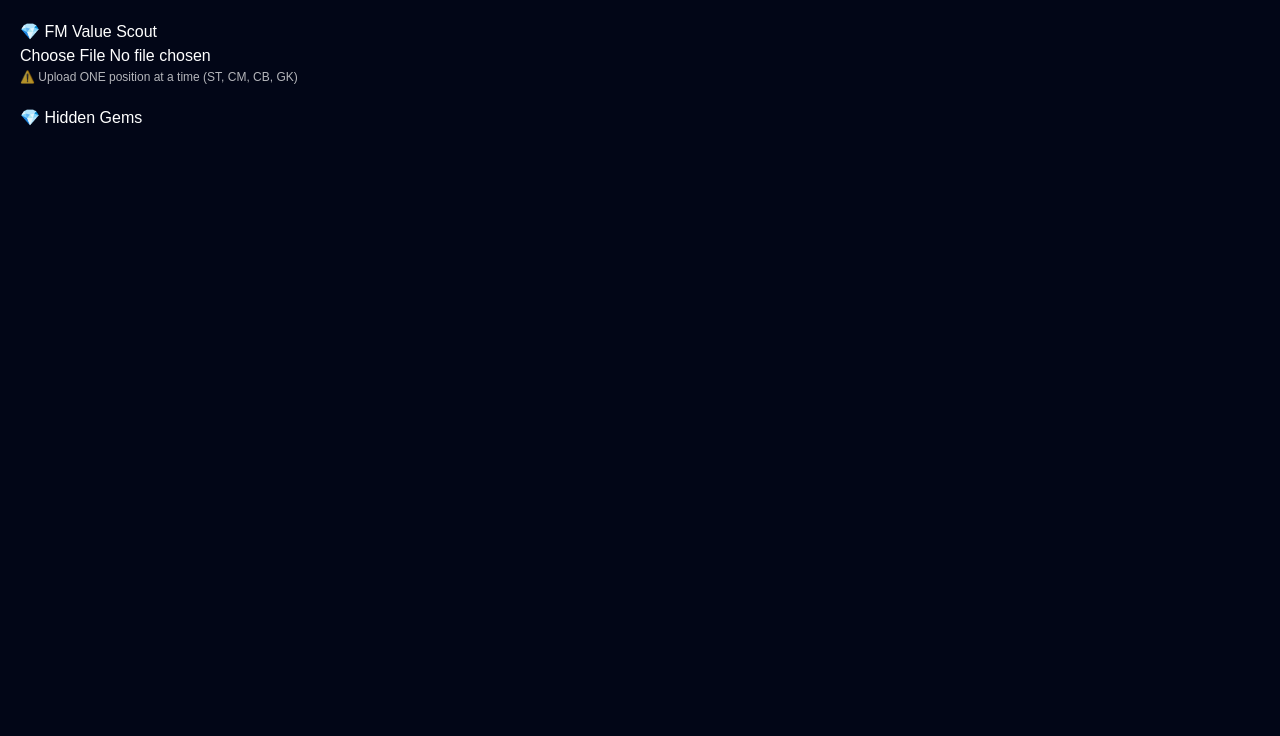
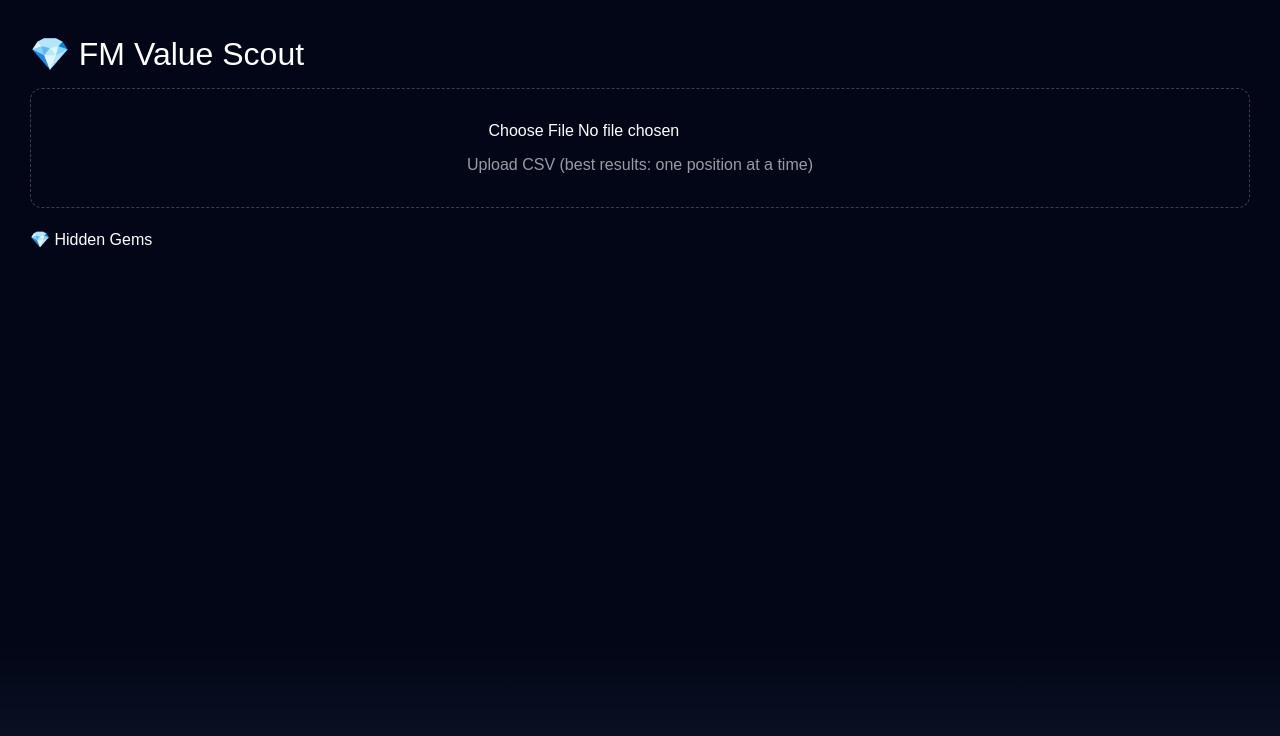
Before and after one commit to jakesummersFM/valuescout, a Next.js app: page / in a window 1280 px wide. Shown: the top 736 px of the page. Built offline with nearby package versions, Linux system fonts and the light colour scheme.

Commit message:
UI upgrade

```diff
--- a/app/page.tsx
+++ b/app/page.tsx
@@ -21,17 +21,11 @@ export default function Home() {
   const [shortlist, setShortlist] = useState<Player[]>([]);
   const [loading, setLoading] = useState(false);
 
-  // 🔥 UNIVERSAL CSV PARSER
+  // CSV PARSER
   const parseCSV = (text: string): Player[] => {
     const lines = text.split("\n").filter(l => l.trim() !== "");
 
-    const detectDelimiter = (row: string) => {
-      const comma = (row.match(/,/g) || []).length;
-      const semi = (row.match(/;/g) || []).length;
-      return semi > comma ? ";" : ",";
-    };
-
-    const delimiter = detectDelimiter(lines[0]);
+    const delimiter = lines[0].includes(";") ? ";" : ",";
     const split = (row: string) => row.split(delimiter).map(c => c.trim());
     const headers = split(lines[0]).map(h => h.toLowerCase());
 
@@ -46,13 +40,12 @@ export default function Home() {
       club: findCol(["club"]),
       value: findCol(["value"]),
       wage: findCol(["wage"]),
-
       stat1: findCol(["goals", "sv %", "saves", "tackles"]),
       stat2: findCol(["assists", "xg", "interceptions"]),
       stat3: findCol(["shots", "passes", "key passes"]),
     };
 
-    const data: Player[] = lines.slice(1).map(row => {
+    return lines.slice(1).map(row => {
       const c = split(row);
       const get = (i: number) => (i >= 0 ? c[i] : "");
 
@@ -64,22 +57,14 @@ export default function Home() {
         club: get(COL.club) || undefined,
         value: get(COL.value) || undefined,
         wage: get(COL.wage) || undefined,
-
         stat1: Number(get(COL.stat1)) || 0,
         stat2: Number(get(COL.stat2)) || 0,
         stat3: Number(get(COL.stat3)) || 0,
       };
-    });
-
-    return data.filter(
-      p =>
-        p.name &&
-        p.pos &&
-        !p.name.toLowerCase().includes("name")
-    );
+    }).filter(p => p.name && p.pos);
   };
 
-  // 🔥 POSITION-BASED SCORING
+  // SCORING
   const scorePlayer = (p: Player): Player => {
     let score = 0;
     let role = "Squad Player";
@@ -103,17 +88,9 @@ export default function Home() {
 
   const handleFile = async (file: File) => {
     setLoading(true);
+    const text = await file.text();
 
-    const text = await file.text();
-    let parsed = parseCSV(text);
-
-    const positions = [...new Set(parsed.map(p => p.pos))];
-    if (positions.length > 1) {
-      alert("⚠️ Upload ONE position at a time for best results");
-    }
-
-    parsed = parsed
-      .map(scorePlayer)
+    let parsed = parseCSV(text).map(scorePlayer)
       .sort((a, b) => (b.score || 0) - (a.score || 0));
 
     setPlayers(parsed);
@@ -124,45 +101,83 @@ export default function Home() {
   const hidden = players.slice(0, 8);
 
   return (
-    <div style={{ padding: 20, background: "#020617", minHeight: "100vh", color: "white" }}>
-      <h1>💎 FM Value Scout</h1>
+    <div style={{
+      padding: 30,
+      minHeight: "100vh",
+      background: "linear-gradient(180deg, #020617, #020617, #020617, #020617, #020617, #0f172a)",
+      color: "white",
+      fontFamily: "sans-serif"
+    }}>
 
+      <h1 style={{ fontSize: 32, marginBottom: 10 }}>
+        💎 FM Value Scout
+      </h1>
+
+      <div style={{
+        border: "1px dashed #334155",
+        padding: 30,
+        borderRadius: 12,
+        textAlign: "center",
+        marginBottom: 20,
+        background: "#020617"
+      }}>
         <input
           type="file"
           onChange={(e) =>
             e.target.files && handleFile(e.target.files[0])
           }
         />
+        <p style={{ marginTop: 10, opacity: 0.6 }}>
+          Upload CSV (best results: one position at a time)
+        </p>
+      </div>
 
-      <p style={{ fontSize: 12, opacity: 0.7 }}>
-        ⚠️ Upload ONE position at a time (ST, CM, CB, GK)
-      </p>
-
-      {loading && <p>Loading...</p>}
+      {loading && <p>⏳ Scouting players...</p>}
 
       {best && (
-        <div style={{ marginTop: 20, padding: 20, border: "1px solid #22c55e" }}>
+        <div style={{
+          padding: 20,
+          borderRadius: 12,
+          background: "linear-gradient(90deg, #022c22, #020617)",
+          border: "1px solid #22c55e",
+          marginBottom: 20
+        }}>
           <h2>🏆 Best Bargain</h2>
-          <p>{best.name} ({best.pos})</p>
-          <p>Score: {best.score} — {best.role}</p>
+          <h3>{best.name}</h3>
+          <p>{best.pos} • Age {best.age}</p>
+          <p style={{ color: "#22c55e" }}>
+            Score {best.score} — {best.role}
+          </p>
         </div>
       )}
 
-      <h3 style={{ marginTop: 20 }}>💎 Hidden Gems</h3>
+      <h2 style={{ marginBottom: 10 }}>💎 Hidden Gems</h2>
 
-      <div
-        style={{
+      <div style={{
         display: "grid",
-          gridTemplateColumns: "repeat(auto-fill, minmax(220px,1fr))",
-          gap: 12
-        }}
-      >
+        gridTemplateColumns: "repeat(auto-fill, minmax(260px,1fr))",
+        gap: 16
+      }}>
         {hidden.map((p, i) => (
-          <div key={i} style={{ border: "1px solid #1e293b", padding: 12 }}>
-            <h4>{p.name}</h4>
+          <div key={i} style={{
+            background: "#020617",
+            border: "1px solid #1e293b",
+            borderRadius: 12,
+            padding: 16,
+            transition: "0.2s"
+          }}>
+            <h3>{p.name}</h3>
             <p>{p.pos} • Age {p.age}</p>
-            <p>Score: {p.score}</p>
-            <p>{p.role}</p>
+
+            <p style={{ color: "#22c55e", fontWeight: "bold" }}>
+              {p.score}
+            </p>
+
+            <p style={{ opacity: 0.7 }}>{p.role}</p>
+
+            <p style={{ fontSize: 12, opacity: 0.6 }}>
+              {p.value || "-"} • {p.wage || "-"}
+            </p>
 
             <button
               onClick={() =>
@@ -172,7 +187,14 @@ export default function Home() {
                     : [...prev, p]
                 )
               }
-              style={{ marginTop: 8 }}
+              style={{
+                marginTop: 10,
+                background: "#22c55e",
+                border: "none",
+                padding: "6px 12px",
+                borderRadius: 6,
+                cursor: "pointer"
+              }}
             >
               ⭐ Save
             </button>
@@ -182,9 +204,11 @@ export default function Home() {
 
       {shortlist.length > 0 && (
         <>
-          <h3 style={{ marginTop: 20 }}>📌 Shortlist</h3>
+          <h2 style={{ marginTop: 30 }}>📌 Shortlist</h2>
           {shortlist.map((p, i) => (
-            <p key={i}>{p.name} ({p.score})</p>
+            <p key={i}>
+              {p.name} — {p.score}
+            </p>
           ))}
         </>
       )}
```
Lines whose indentation alone changed are shown as unchanged.
